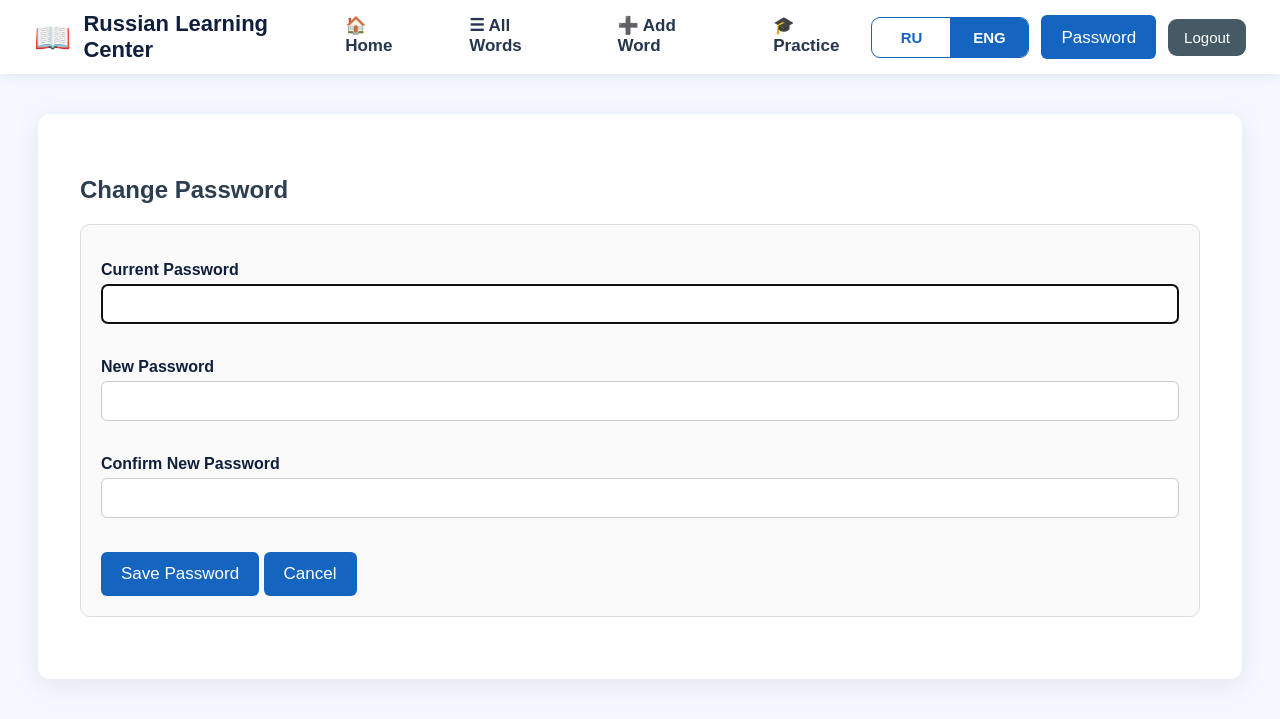
After one commit to onurdosi/RussianLearningCenter, a Django app: page /change-password/ in a window 1280 px wide. The commit adds this page. Shown: the top 719 px of the page. Run offline with Django 5.2, Linux system fonts and the light colour scheme; the visitor is signed in with stand-in values (Sample User, id 1).

Commit message:
Change password system added

```diff
--- a/vocab/static/css/style.css
+++ b/vocab/static/css/style.css
@@ -317,3 +317,10 @@ label {
 .logout-button:hover {
     background-color: #263238;
 }
+
+.password-button {
+    min-height: auto;
+    padding: 11px 16px;
+    font-size: 15px;
+    border-radius: 9px;
+}
--- a/vocab/templates/vocab/base.html
+++ b/vocab/templates/vocab/base.html
@@ -52,6 +52,10 @@
             </div>
 
             {% if user.is_authenticated %}
+                <a href="{% url 'change_password' %}" class="button-link password-button">
+                    {% if language == 'ru' %}Пароль{% else %}Password{% endif %}
+                </a>
+
                 <form method="post" action="{% url 'logout' %}">
                     {% csrf_token %}
                     <button type="submit" class="logout-button">
--- /dev/null
+++ b/vocab/templates/vocab/change_password.html
@@ -0,0 +1,51 @@
+{% extends 'vocab/base.html' %}
+
+{% block content %}
+<h2>
+    {% if language == 'ru' %}
+        Изменить пароль
+    {% else %}
+        Change Password
+    {% endif %}
+</h2>
+
+<div class="word-card">
+    <form method="post">
+        {% csrf_token %}
+
+        {{ form.non_field_errors }}
+
+        <p>
+            <label for="{{ form.old_password.id_for_label }}">
+                {% if language == 'ru' %}Текущий пароль{% else %}Current Password{% endif %}
+            </label>
+            {{ form.old_password }}
+            {{ form.old_password.errors }}
+        </p>
+
+        <p>
+            <label for="{{ form.new_password1.id_for_label }}">
+                {% if language == 'ru' %}Новый пароль{% else %}New Password{% endif %}
+            </label>
+            {{ form.new_password1 }}
+            {{ form.new_password1.errors }}
+        </p>
+
+        <p>
+            <label for="{{ form.new_password2.id_for_label }}">
+                {% if language == 'ru' %}Повторите новый пароль{% else %}Confirm New Password{% endif %}
+            </label>
+            {{ form.new_password2 }}
+            {{ form.new_password2.errors }}
+        </p>
+
+        <button type="submit">
+            {% if language == 'ru' %}Сохранить пароль{% else %}Save Password{% endif %}
+        </button>
+
+        <a href="{% url 'home' %}" class="button-link">
+            {% if language == 'ru' %}Отмена{% else %}Cancel{% endif %}
+        </a>
+    </form>
+</div>
+{% endblock %}
--- a/vocab/urls.py
+++ b/vocab/urls.py
@@ -1,20 +1,12 @@
-from django.contrib.auth import views as auth_views
 from django.urls import path
 
 from . import views
 
 urlpatterns = [
     path('signup/', views.signup, name='signup'),
-    path(
-        'login/',
-        auth_views.LoginView.as_view(template_name='vocab/login.html'),
-        name='login'
-    ),
-    path(
-        'logout/',
-        auth_views.LogoutView.as_view(next_page='login'),
-        name='logout'
-    ),
+    path('login/', views.login_view, name='login'),
+    path('logout/', views.logout_view, name='logout'),
+    path('change-password/', views.change_password, name='change_password'),
 
     path('', views.home, name='home'),
     path('language/<str:language>/', views.set_language, name='set_language'),
--- a/vocab/views.py
+++ b/vocab/views.py
@@ -1,9 +1,13 @@
 import random
 
 from django.contrib import messages
-from django.contrib.auth import login
+from django.contrib.auth import login, logout, update_session_auth_hash
 from django.contrib.auth.decorators import login_required
-from django.contrib.auth.forms import UserCreationForm
+from django.contrib.auth.forms import (
+    AuthenticationForm,
+    PasswordChangeForm,
+    UserCreationForm,
+)
 from django.db.models import Q
 from django.shortcuts import get_object_or_404, redirect, render
 
@@ -36,6 +40,57 @@ def signup(request):
         form = UserCreationForm()
 
     return render(request, 'vocab/signup.html', {
+        'language': language,
+        'form': form,
+    })
+
+
+def login_view(request):
+    language = get_language(request)
+
+    if request.user.is_authenticated:
+        return redirect('home')
+
+    if request.method == 'POST':
+        form = AuthenticationForm(request, data=request.POST)
+        if form.is_valid():
+            user = form.get_user()
+            login(request, user)
+            return redirect('home')
+    else:
+        form = AuthenticationForm()
+
+    return render(request, 'vocab/login.html', {
+        'language': language,
+        'form': form,
+    })
+
+
+def logout_view(request):
+    logout(request)
+    return redirect('login')
+
+
+@login_required
+def change_password(request):
+    language = get_language(request)
+
+    if request.method == 'POST':
+        form = PasswordChangeForm(request.user, request.POST)
+        if form.is_valid():
+            user = form.save()
+            update_session_auth_hash(request, user)
+
+            if language == 'ru':
+                messages.success(request, 'Пароль успешно изменён.')
+            else:
+                messages.success(request, 'Your password was changed successfully.')
+
+            return redirect('home')
+    else:
+        form = PasswordChangeForm(request.user)
+
+    return render(request, 'vocab/change_password.html', {
         'language': language,
         'form': form,
     })
```
